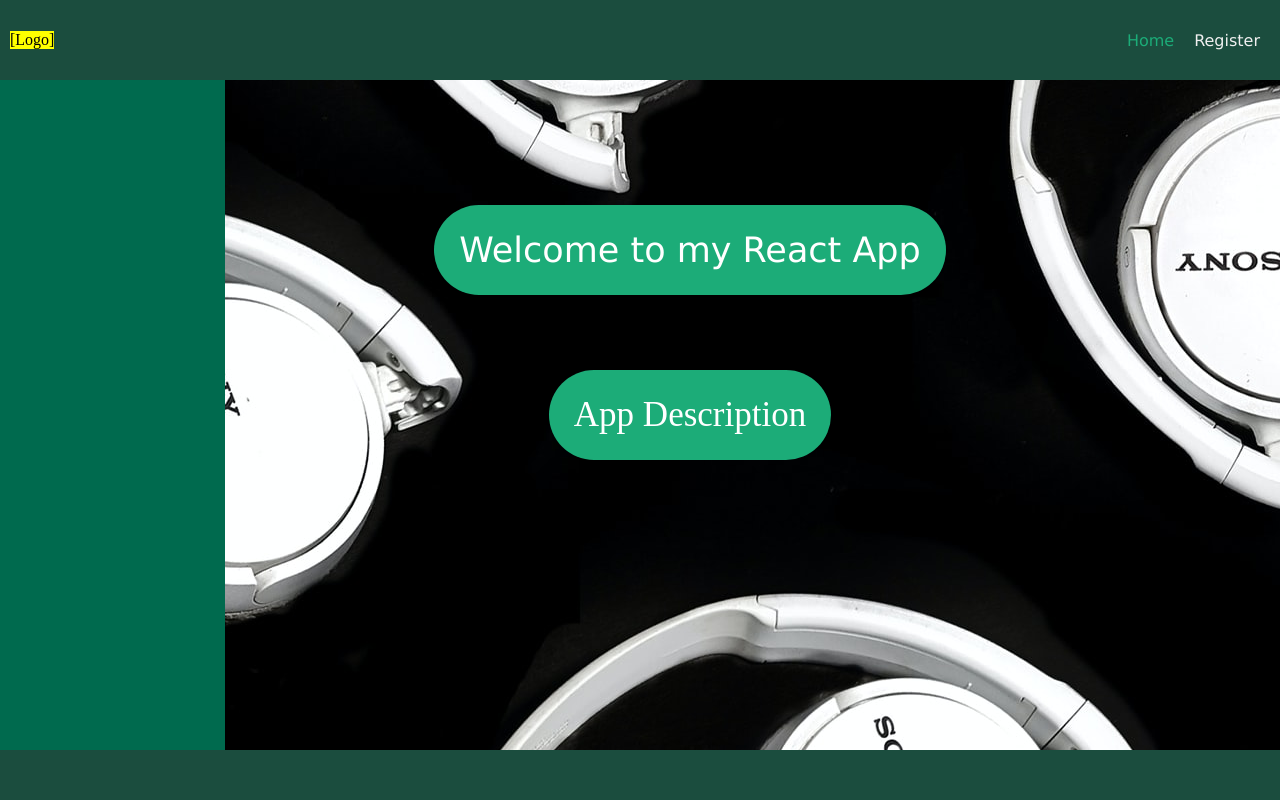
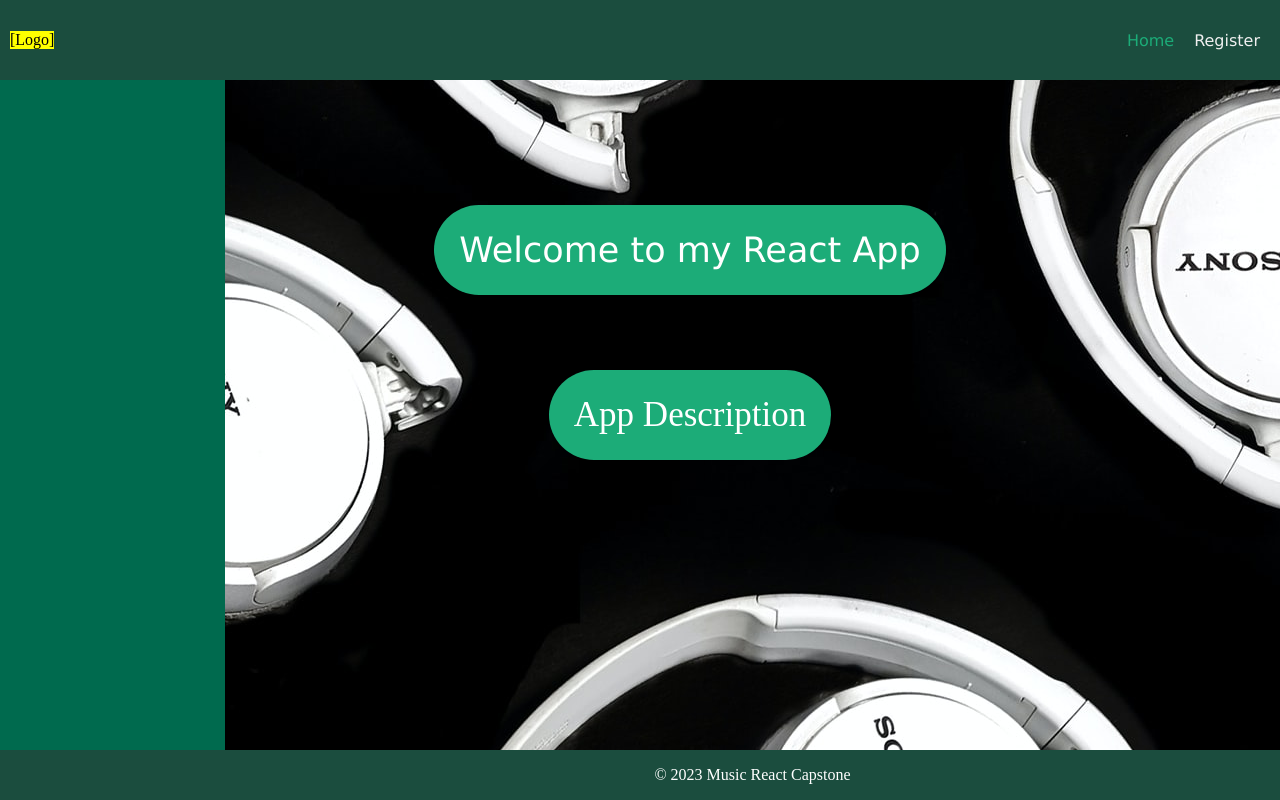
Before and after one commit to JoyUmoekpo/Music-Lounge-Capstone, a React (Create React App) app: page / in a window 1280 px wide. Built offline with nearby package versions, Linux system fonts and the light colour scheme.

Commit message:
Added Footer message and styling

```diff
--- a/src/components/Footer/Footer.jsx
+++ b/src/components/Footer/Footer.jsx
@@ -1,10 +1,12 @@
-import React from 'react'
-import styles from './Footer.module.css'
+import React from "react";
+import styles from "./Footer.module.css";
 
 const Footer = () => {
-  return (
-    <div className={styles.footer}></div>
-  )
-}
+	return (
+		<div className={styles.footer}>
+			<div className={styles.footer_text}> © 2023 Music React Capstone</div>
+		</div>
+	);
+};
 
-export default Footer
+export default Footer;
--- a/src/components/Footer/Footer.module.css
+++ b/src/components/Footer/Footer.module.css
@@ -1,7 +1,15 @@
 .footer {
   background-color: var(--primary);
+  position: fixed;
+  display: flex;
+  justify-content: center;
+  align-items: center;
+  text-align: center;
   height: 50px;
   width: 100%;
-  position: fixed;
   bottom: 0;
-  }
+}
+
+.footer_text {
+  margin-left: 225px;
+}
```
